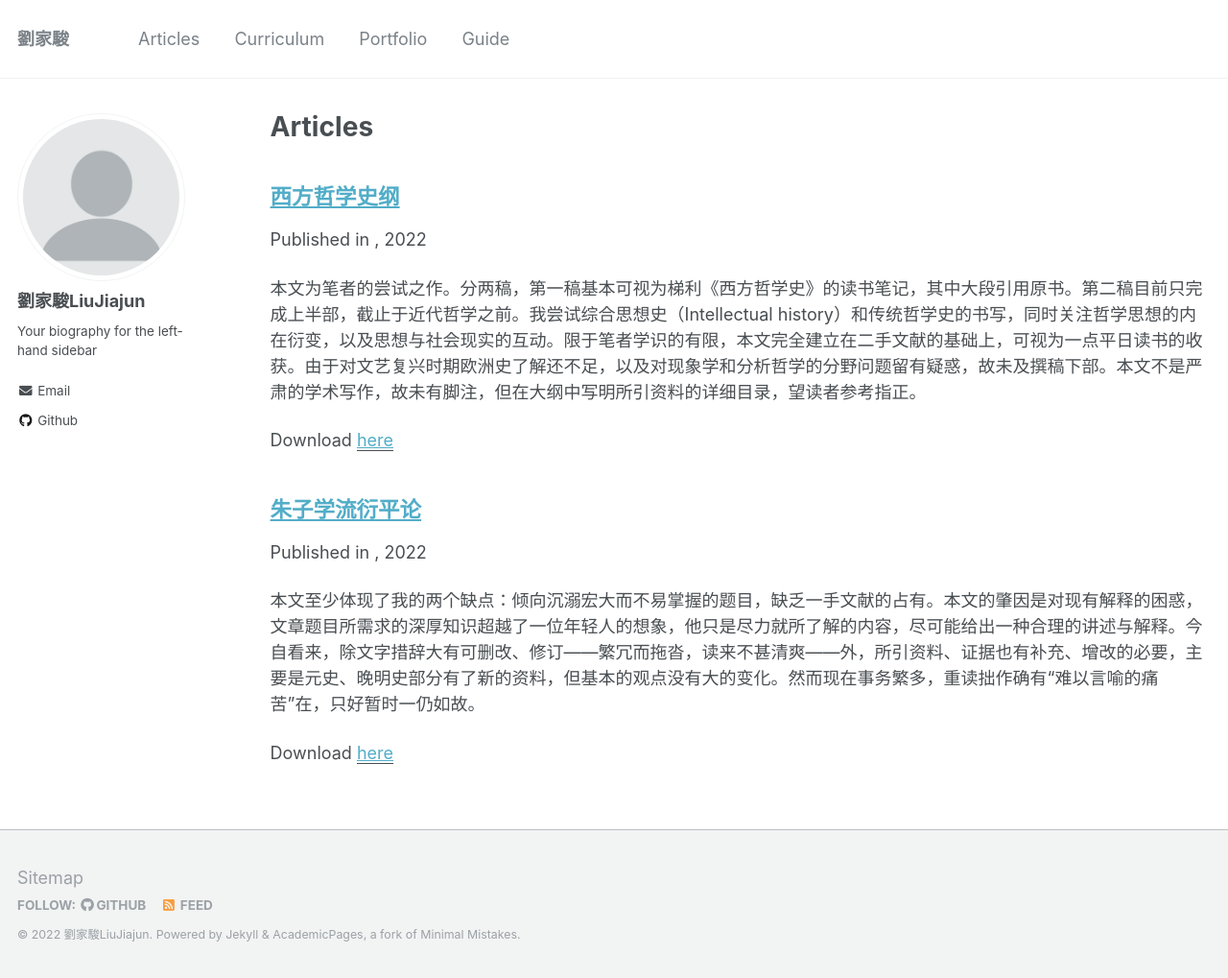
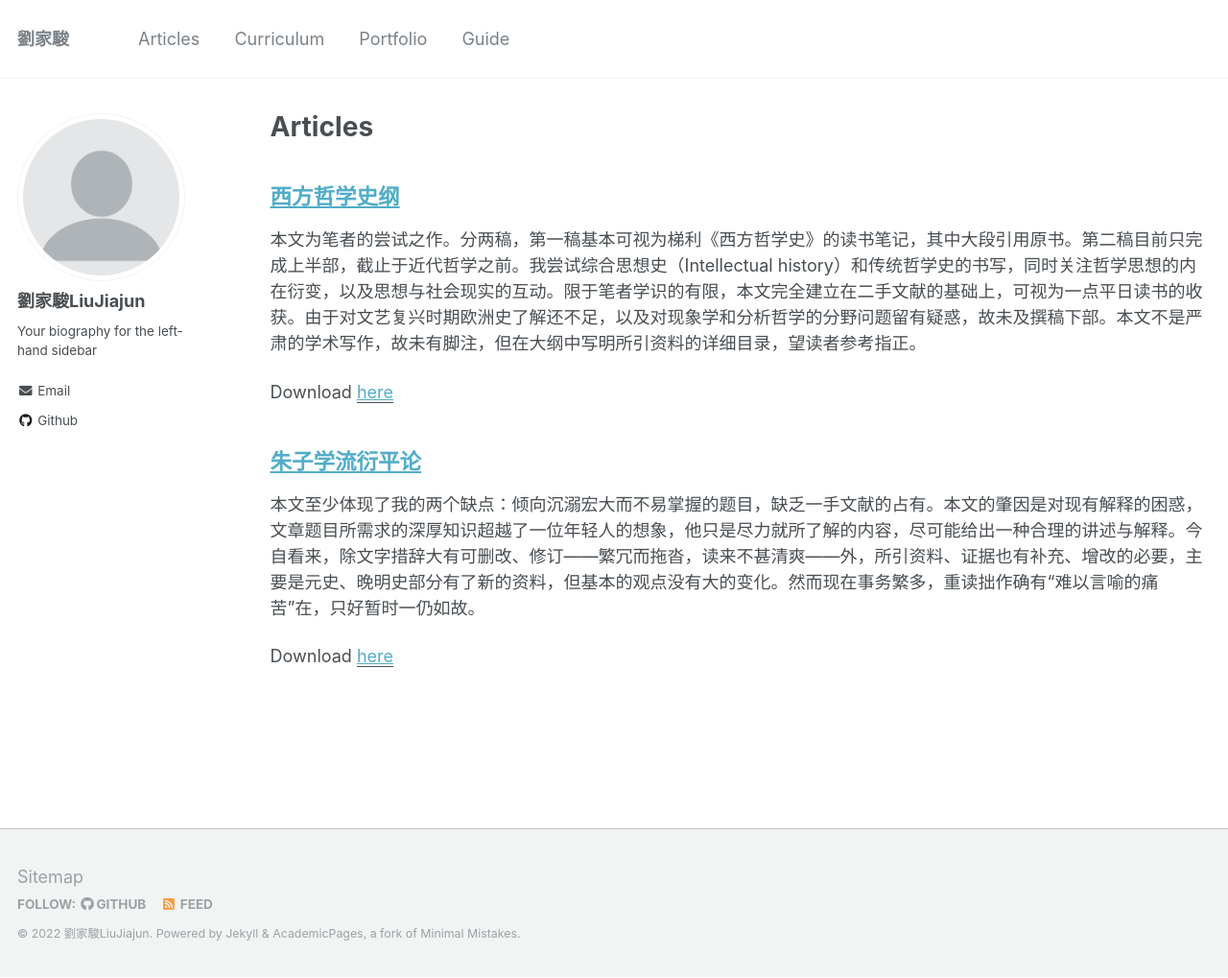
Before and after one commit to Leon-Liu228/Leon-Liu228.github.io, a Jekyll site: the page built from _pages/publications.md, in a window 1280 px wide and 1019 px high. Shown: the whole window at 96% size. Built offline with Jekyll 4.4.1, drawn with Linux system fonts in a browser that asks for light colours.

Commit message:
Add files via upload

```diff
--- a/_includes/archive-single.html
+++ b/_includes/archive-single.html
@@ -41,7 +41,6 @@
         {% if post.collection == 'teaching' %}
           <p> {{ post.type }}, <i>{{ post.venue }}</i>, {{ post.date | default: "1900-01-01" | date: "%Y" }} </p>
         {% elsif post.collection == 'publications' %}
-          <p>Published in <i>{{ post.venue }}</i>, {{ post.date | default: "1900-01-01" | date: "%Y" }} </p>
         {% elsif post.date %}
          <p class="page__date"><strong><i class="fa fa-fw fa-calendar" aria-hidden="true"></i> {{ site.data.ui-text[site.locale].date_label | default: "Published:" }}</strong> <time datetime="{{ post.date | default: "1900-01-01" | date_to_xmlschema }}">{{ post.date | default: "1900-01-01" | date: "%B %d, %Y" }}</time></p>
         {% endif %}
```
